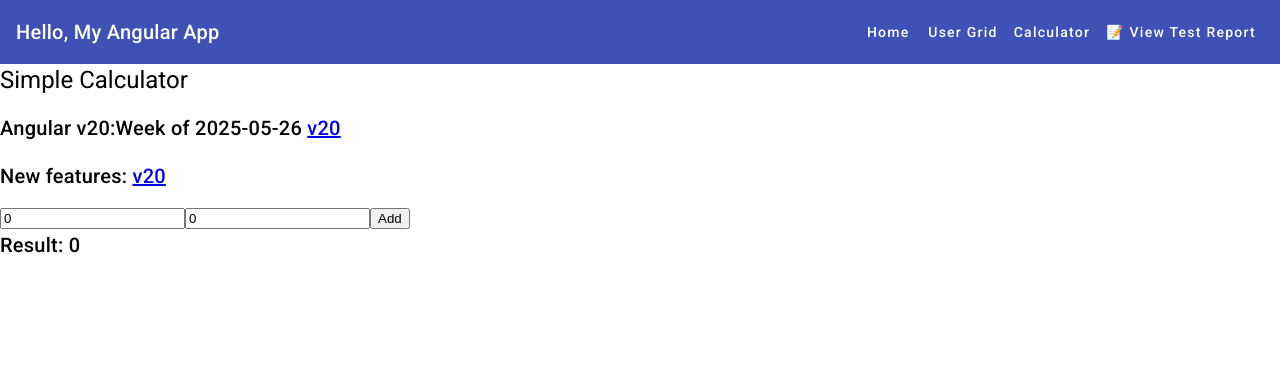
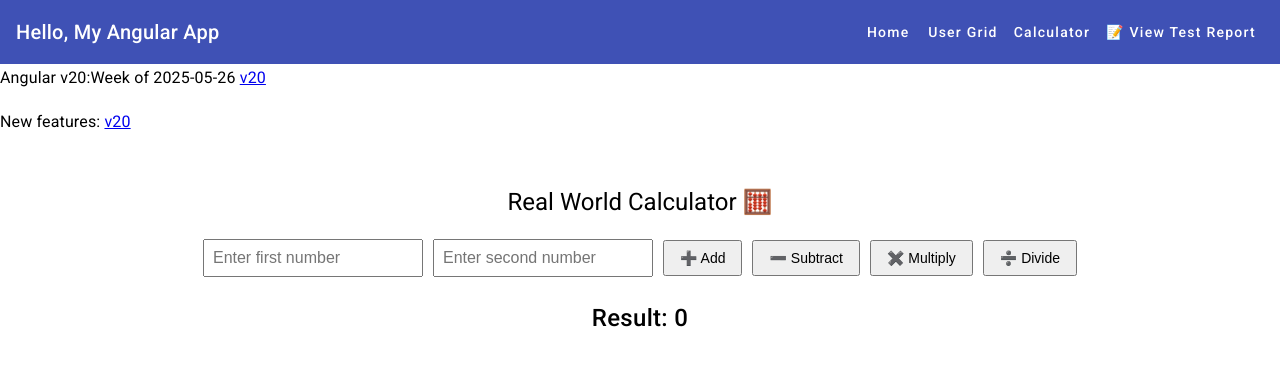
Before and after one commit to sanjeetkumaritoutlook/angular-playwright-e2e, an Angular app: page /calculator in a window 1280 px wide. Shown: the top 366 px of the page. Built offline with nearby package versions, Linux system fonts and the light colour scheme.

Commit message:
real world calculator added

```diff
--- a/src/app/calculator/calculator.component.css
+++ b/src/app/calculator/calculator.component.css
@@ -0,0 +1,23 @@
+.calculator {
+    text-align: center;
+    margin-top: 50px;
+  }
+
+  input {
+    margin: 5px;
+    padding: 8px;
+    font-size: 16px;
+    width: 200px;
+  }
+
+  button {
+    margin: 5px;
+    padding: 8px 15px;
+    font-size: 14px;
+    cursor: pointer;
+  }
+
+  h2 {
+    margin-top: 20px;
+    font-size: 24px;
+  }
--- a/src/app/calculator/calculator.component.html
+++ b/src/app/calculator/calculator.component.html
@@ -1 +1,15 @@
-<p>calculator works!</p>
+  <h3>Angular v20:Week of 2025-05-26 <a href="https://github.com/angular/angular-cli/pull/29796" target="_blank">v20</a></h3>
+  <h3>New features: <a href="https://github.com/railsstudent/angular20-new-features/tree/main" target="_blank">v20</a></h3>
+  <div class="calculator">
+    <h1>Real World Calculator 🧮</h1>
+
+    <input type="number" placeholder="Enter first number" #num1 />
+    <input type="number" placeholder="Enter second number" #num2 />
+
+    <button (click)="calculate('add', num1.value, num2.value)">➕ Add</button>
+    <button (click)="calculate('subtract', num1.value, num2.value)">➖ Subtract</button>
+    <button (click)="calculate('multiply', num1.value, num2.value)">✖️ Multiply</button>
+    <button (click)="calculate('divide', num1.value, num2.value)">➗ Divide</button>
+
+    <h2>Result: {{ result }}</h2>
+  </div>
--- a/src/app/calculator/calculator.component.ts
+++ b/src/app/calculator/calculator.component.ts
@@ -5,23 +5,29 @@ import { FormsModule } from '@angular/forms';
   selector: 'app-calculator',
   standalone: true,
   imports: [CommonModule,FormsModule],
-  template: `
-  <h1>Simple Calculator</h1>
-  <h2>Angular v20:Week of 2025-05-26 <a href="https://github.com/angular/angular-cli/pull/29796" target="_blank">v20</a></h2>
-  <h2>New features: <a href="https://github.com/railsstudent/angular20-new-features/tree/main" target="_blank">v20</a></h2>
-  <input [(ngModel)]="num1" type="number" />
-  <input [(ngModel)]="num2" type="number" />
-  <button (click)="addNumbers()">Add</button>
-  <h2>Result: {{ result }}</h2>
-`,
+ templateUrl: './calculator.component.html',
   styleUrl: './calculator.component.css'
 })
 export class CalculatorComponent {
-  num1 = 0;
-  num2 = 0;
-  result = 0;
+  result: number = 0;
 
-  addNumbers() {
-    this.result = this.num1 + this.num2;
+  calculate(operation: string, num1: string, num2: string) {
+    const n1 = parseFloat(num1);
+    const n2 = parseFloat(num2);
+
+    switch (operation) {
+      case 'add':
+        this.result = n1 + n2;
+        break;
+      case 'subtract':
+        this.result = n1 - n2;
+        break;
+      case 'multiply':
+        this.result = n1 * n2;
+        break;
+      case 'divide':
+        this.result = n1 / n2;
+        break;
+    }
   }
 }
```
Also changed, not shown: report.json (+23 -23 lines), 2 other files (tests, documents, lock files or other folders).
